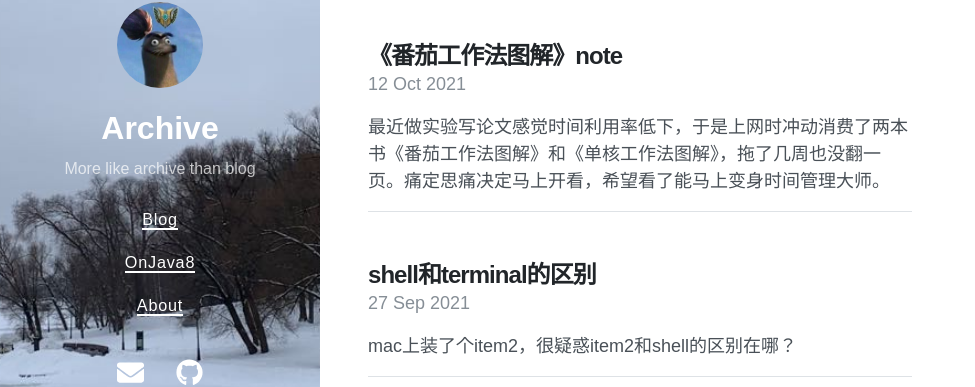
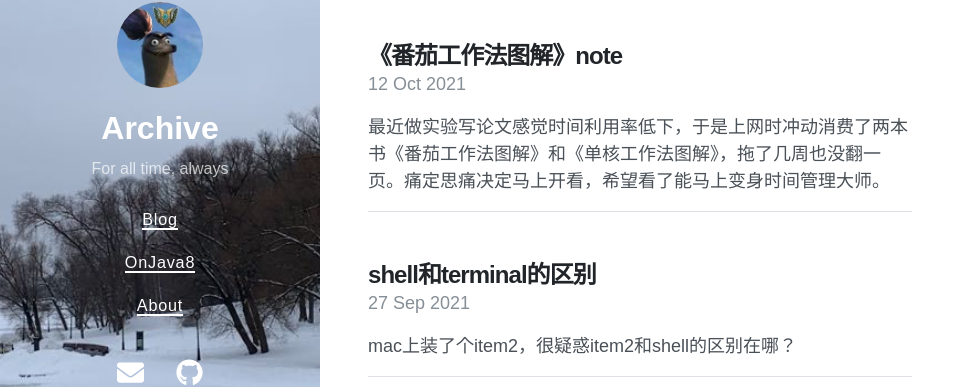
Before and after one commit to Usigned/Usigned.github.io, a Jekyll site: the page built from docs/index.html, in a window 1280 px wide and 1194 px high. Shown: the part 395-782 px from the top of the window, without its empty margins (0-975 px from the left). Built offline with Jekyll 4.4.1, drawn with Linux system fonts in a browser that asks for light colours; nearby versions of some CDN libraries; the list of posts is cut into pages by our own code.

Commit message:
for all time, always

```diff
--- a/docs/_config.yml
+++ b/docs/_config.yml
@@ -1,6 +1,6 @@
 # Setup
 title: Archive
-description: More like archive than blog
+description: For all time, always
 url: https://usigned.github.io
 avatar: /myAvatar.jpg
 paginate: 5
```
Also changed, not shown: 1 other file.
